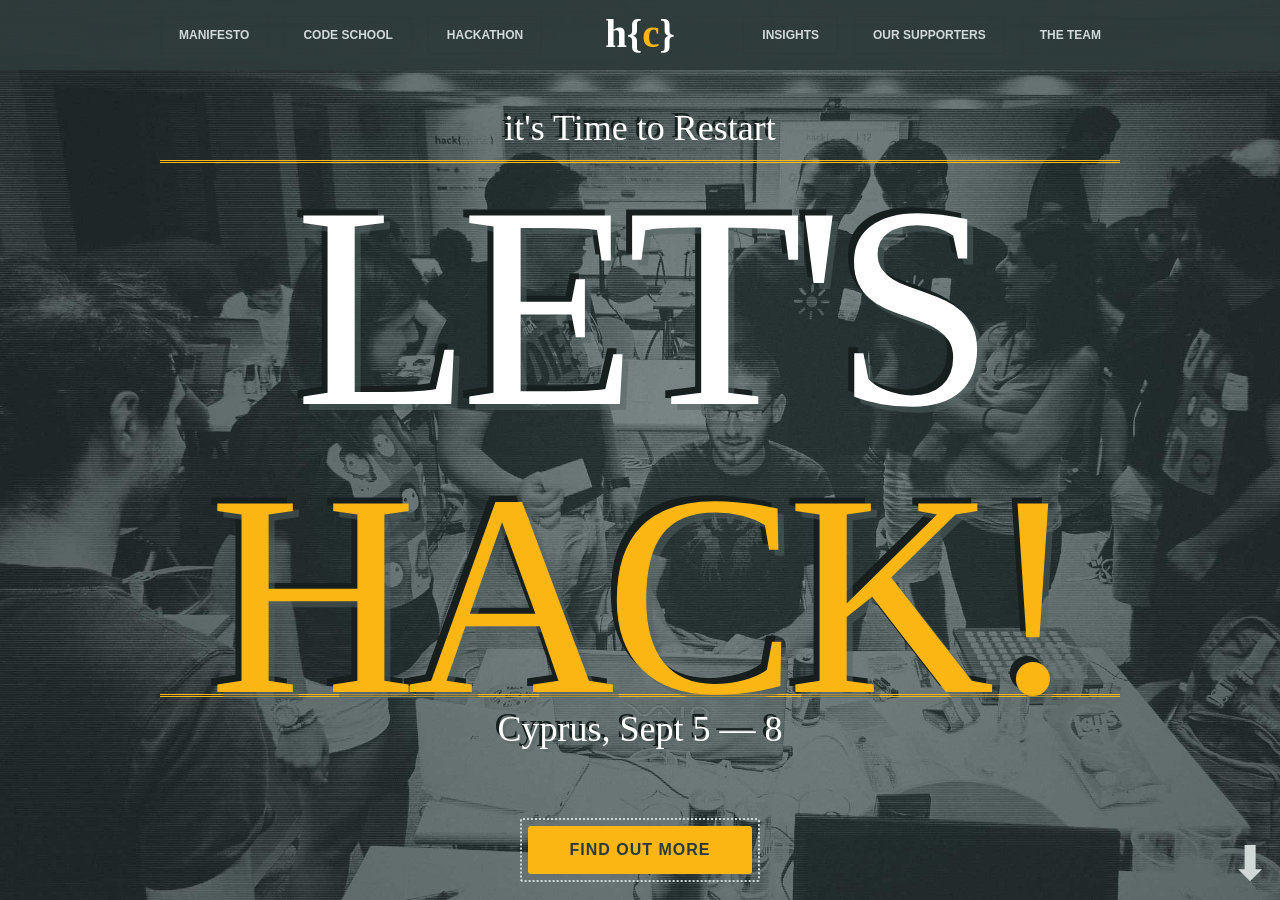
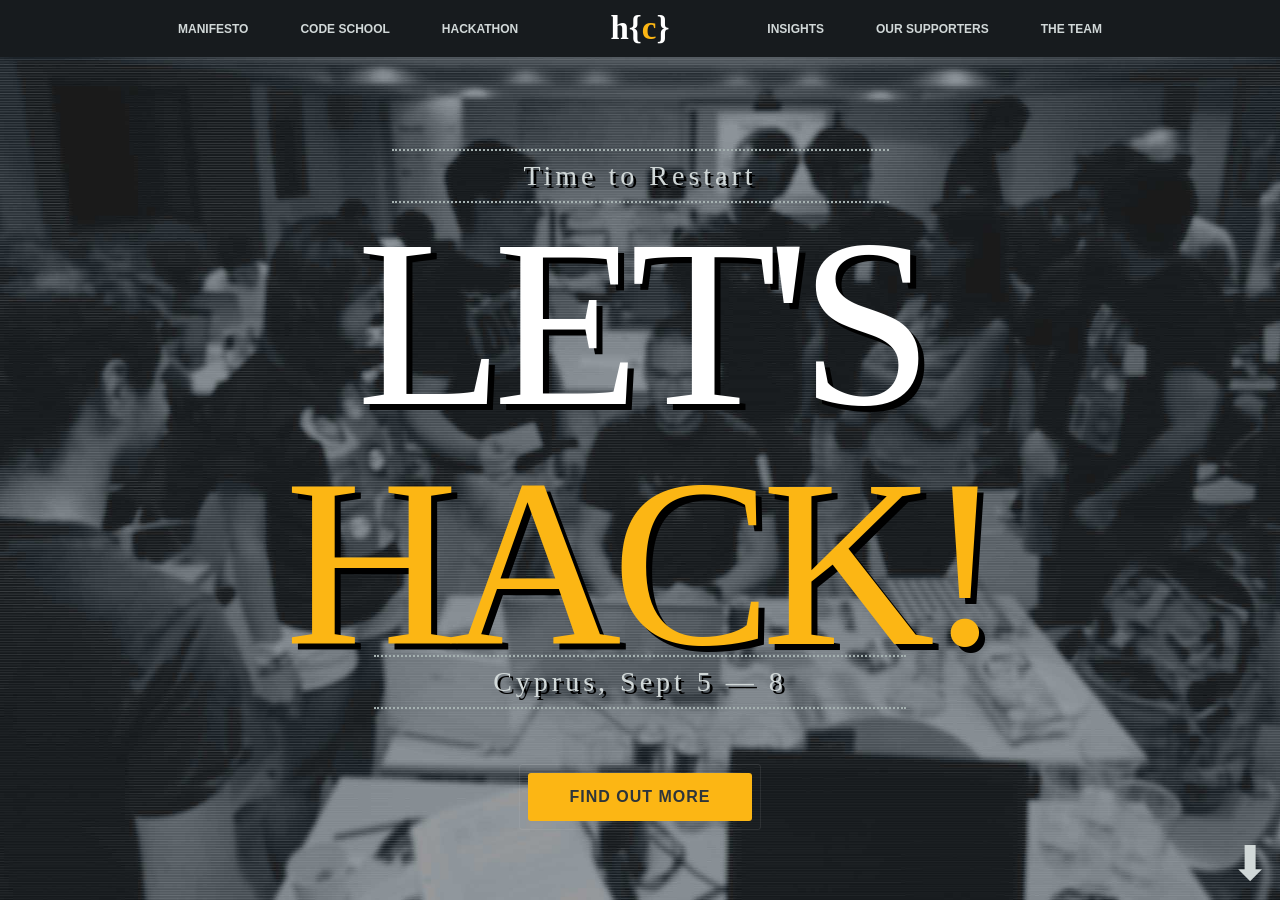
Before and after one commit to hackcyprus/2013, a Jekyll site: the page built from index.html, in a window 1280 px wide and 900 px high. Built offline with Jekyll 4.4.1, drawn with Linux system fonts in a browser that asks for light colours; nearby versions of some CDN libraries; some web fonts are replaced; comment, search, counter and statistics services are not loaded; some of the changed text lies outside the part shown.

Commit message:
new header styling

```diff
--- a/_includes/_hackathon.html
+++ b/_includes/_hackathon.html
@@ -2,9 +2,9 @@
   <div class="container">
     <div class="content">
       <h1>Hackathon</h1>
-      <h2>Friday, September 8th</h2>
+      <h2> Friday &mdash; Saturday, 6th &mdash; 7th</h2>
       <p>
-        Hack Cyprus was created by CEL, with a clear ambition in mind — putting Cyprus on the technology map. We think Cyprus is able to attract and produce world-class technologists, and we envision Cyprus being a startup hub in Europe and the world.
+        Your favourite hackathon is back. Join 80+ creative developers, designers and ideators for 30 hours of hacking on awesome things – web, mobile, hardware, anything goes. You can come with a team or find a team on the day. The winners will get great prizes and the chance to present their projects at Insights, in front of an eclectic audience. We're also planning a surprise for this year, so stay tuned!
       </p>
 
       <button data-target="#hackathon-eb" role="button" class="btn primary" data-toggle="modal"><span>Free tickets</span></button>
--- a/_includes/_insights.html
+++ b/_includes/_insights.html
@@ -2,9 +2,9 @@
   <div class="container">
     <div class="content">
       <h1>Insights</h1>
-      <h2>Saturday, September 8th</h2>
+      <h2>Sunday, September 8th</h2>
       <p>
-        Hack Cyprus was created by CEL, with a clear ambition in mind — putting Cyprus on the technology map. We think Cyprus is able to attract and produce world-class technologists, and we envision Cyprus being a startup hub in Europe and the world.
+        Whether you are a developer, designer, entrepreneur, marketeer or just plain curious, Insights will have something for you. We have invited a stellar lineup of speakers from Cyprus, Greece and the UK to share their experiences, successes and failures in starting and growing technology startups, building teams and raising capital. Spanning from 10:00 until 16:00, the event will feature an array of talks, presentations and panels, sure to inspire, energise and educate you.
       </p>
 
 
--- a/_includes/_intro.html
+++ b/_includes/_intro.html
@@ -1,11 +1,11 @@
 <article class="slide centered" id="intro">
   <div class="container">
-    <div class="big-un">
+ <!--    <div class="big-un">
     <img src="/images/header-bg.jpg" class="full-bleed">
-    </div>
+    </div> -->
     <div class="content">
       <div id="word-art">
-        <span id="time">it's Time to Restart</span>
+        <span id="time">Time to Restart</span>
         <h1 id="hack">Let's <span>Hack!</span></h1>
         <span id="date">Cyprus, Sept 5 &mdash; 8</span>
       </div>
--- a/_includes/_junior.html
+++ b/_includes/_junior.html
@@ -1,10 +1,10 @@
 <article class="slide" id="junior">
   <div class="container">
     <div class="content">
-      <h1>Codeschool</h1>
-      <h2>Thursday, September 8th</h2>
+      <h1>Youth Day</h1>
+      <h2>Thursday, September 5th</h2>
       <p>
-        Hack Cyprus was created by CEL, with a clear ambition in mind — putting Cyprus on the technology map. We think Cyprus is able to attract and produce world-class technologists, and we envision Cyprus being a startup hub in Europe and the world.
+        The Youth Day is dedicated to the next generation of great Cypriot technologists. We will be hosting a variety of fast-paced workshops for students aged 13-19 who are interested in programming and would like to learn more about the exciting world of web and mobile development.
       </p>
 
       <button data-target="#junior-eb" role="button" class="btn mono inverse" data-toggle="modal"><span>Free tickets</span></button>
--- a/_less/base/colors.less
+++ b/_less/base/colors.less
@@ -10,7 +10,7 @@
 @secondary-40:     #44dae3;
 @secondary-20:     #85f8ff;
 
-@mono:             #2e3a3a;
+@mono:             #2E353A;
 @mono-80:          #556363;
 @mono-60:          #7c8a8b;
 @mono-40:          #a6b2b1;
--- a/_less/objects/intro.less
+++ b/_less/objects/intro.less
@@ -2,6 +2,8 @@
   position: relative;
   overflow: hidden;
   background: @mono;
+  background-image: url(/images/header-bg.jpg);
+  background-size: cover;
 
   .content {
     width: 100%;
--- a/_less/objects/logo.less
+++ b/_less/objects/logo.less
@@ -6,15 +6,16 @@ a#logo {
   left: 50%;
   margin-left: -6em;
   display: block;
-  top: 1.125em;
+  top: 1em;
   padding: 0;
   text-align: center;
   .serif;
   &:hover {
     border: 0;
+    background: none;
   }
   h1 {
-    font-size: 3.25em;
+    font-size: 2.75em;
     color: #fff;
     font-weight: 600;
     b {
--- a/_less/objects/slide.less
+++ b/_less/objects/slide.less
@@ -1,6 +1,7 @@
 .slide {
   position: relative;
   background: #ffffff;
+  // padding: 8em 0;
 
   .next {
     display: block;
--- a/css/hackcyprus-2013.css
+++ b/css/hackcyprus-2013.css
@@ -184,7 +184,7 @@ textarea {
   margin: 0 auto;
 }
 body {
-  background: #2e3a3a;
+  background: #2e353a;
 }
 @font-face {
   font-family: 'deming';
@@ -209,7 +209,7 @@ body {
 body {
   font-size: 16px;
   font-family: "adelle", serif;
-  color: #2e3a3a;
+  color: #2e353a;
 }
 h1 {
   font-size: 3.25em;
@@ -240,7 +240,7 @@ a {
   font-family: "adelle-sans", sans-serif;
   font-weight: 600;
   text-decoration: none;
-  color: #2e3a3a;
+  color: #2e353a;
   padding: 1em 2em;
   text-align: center;
   position: relative;
@@ -260,52 +260,48 @@ a {
   content: " ";
   display: block;
   position: absolute;
-  left: -8px;
-  right: -8px;
-  top: -8px;
-  bottom: -8px;
-  border: 2px dotted #d1d8d8;
+  left: -9px;
+  right: -9px;
+  top: -9px;
+  bottom: -9px;
+  border: 1px solid rgba(209, 216, 216, 0.1);
   z-index: 1;
   -webkit-border-radius: 3px;
   -moz-border-radius: 3px;
   border-radius: 3px;
 }
 .btn:hover:after {
-  top: -10px;
-  right: -10px;
-  bottom: -10px;
-  left: -10px;
+  border: 1px solid rgba(209, 216, 216, 0.2);
 }
 .btn.primary {
   background: #fcb614;
   color: #fef0d0;
 }
 .btn.primary:hover {
-  color: #2e3a3a;
+  color: #2e353a;
 }
 .btn.secondary {
   background: #1bb1ba;
   color: #85f8ff;
 }
 .btn.mono {
-  background: #2e3a3a;
+  background: #2e353a;
   color: #d1d8d8;
 }
 .btn.inverse:after {
-  border-color: #2e3a3a;
+  border-color: #2e353a;
 }
 .btn.inverse:hover {
   color: #ffffff;
 }
 #site-nav {
-  position: fixed;
+  position: absolute;
   top: 0;
   left: 0;
   right: 0;
   z-index: 99999;
-  background: rgba(46, 58, 58, 0.95);
+  background: #171b1e;
   zoom: 1;
-  padding: 1em 0;
 }
 #site-nav:before,
 #site-nav:after {
@@ -347,18 +343,16 @@ a {
   color: #d1d8d8;
   text-transform: uppercase;
   font-size: 0.75em;
-  border: 1px solid #2e3a3a;
+  line-height: 1;
+  border: 0;
   display: block;
-  padding: 1em 1.5em;
+  padding: 1.875em 1.5em;
   font-weight: 600;
   -webkit-font-smoothing: antialiased;
-  -webkit-border-radius: 3px;
-  -moz-border-radius: 3px;
-  border-radius: 3px;
 }
 #site-nav a:hover {
-  border-color: #a6b2b1;
-  border-style: dotted;
+  background: #1e2326;
+  color: #fcb614;
 }
 #site-nav li.selected a {
   border-color: #ffffff;
@@ -375,16 +369,17 @@ a#logo {
   left: 50%;
   margin-left: -6em;
   display: block;
-  top: 1.125em;
+  top: 1em;
   padding: 0;
   text-align: center;
   font-family: "adelle", serif;
 }
 a#logo:hover {
   border: 0;
+  background: none;
 }
 a#logo h1 {
-  font-size: 3.25em;
+  font-size: 2.75em;
   color: #fff;
   font-weight: 600;
 }
@@ -426,14 +421,16 @@ a#logo h1 b {
 #intro {
   position: relative;
   overflow: hidden;
-  background: #2e3a3a;
+  background: #2e353a;
+  background-image: url(/images/header-bg.jpg);
+  background-size: cover;
 }
 #intro .content {
   width: 100%;
 }
 #intro .btn {
   width: 10em;
-  color: #2e3a3a;
+  color: #2e353a;
 }
 #intro .btn:hover {
   color: #fff;
@@ -459,26 +456,31 @@ a#logo h1 b {
 #word-art #date {
   display: block;
   font-family: "deming";
-  font-size: 2.25em;
-  color: #fff;
+  font-size: 1.75em;
+  color: #d1d8d8;
   -webkit-font-smoothing: antialiased;
-  text-shadow: 3px 3px 0px rgba(85, 99, 99, 0.5), -3px -3px 0px #171e1e;
+  text-shadow: 3px 3px 0px #000000;
   line-height: 0.8;
   padding: 0.5em 0 0.5em 0;
+  letter-spacing: 4px;
+  border-top: 2px dotted #a6b2b1;
+  border-bottom: 2px dotted #a6b2b1;
 }
 #word-art #time {
-  border-bottom: 3px double #fcb614;
+  width: 17.75em;
+  margin: 0 auto;
 }
 #word-art #date {
-  border-top: 3px double #fcb614;
-  margin-top: -1.25em;
+  width: 19em;
+  margin: 0 auto;
+  margin-top: -1em;
 }
 #word-art #hack {
   font-family: "sullivan";
   text-transform: uppercase;
-  font-size: 18em;
+  font-size: 15em;
   font-weight: normal;
-  text-shadow: 6px 6px 0px rgba(85, 99, 99, 0.5), -6px -6px 0px #171e1e;
+  text-shadow: 6px 6px 0px #000000;
   -webkit-font-smoothing: antialiased;
   margin: 0;
   line-height: 1;
@@ -502,7 +504,7 @@ a#logo h1 b {
   background: #f9f9f9;
 }
 #insights {
-  background: #171e1e;
+  background: #171b1e;
 }
 #insights h1,
 #insights h2,
@@ -548,7 +550,7 @@ a#logo h1 b {
 #team #people .person h1 {
   font-size: 1.25em;
   font-weight: 600;
-  color: #2e3a3a;
+  color: #2e353a;
 }
 #team #people .person p {
   font-style: italic;
@@ -653,14 +655,14 @@ a#logo h1 b {
   font-size: 2em;
   font-weight: bold;
   line-height: 0.6;
-  color: #2e3a3a;
+  color: #2e353a;
   text-shadow: 0 1px 0 #ffffff;
   opacity: 0.2;
   filter: alpha(opacity=20);
 }
 .close:hover,
 .close:focus {
-  color: #2e3a3a;
+  color: #2e353a;
   text-decoration: none;
   cursor: pointer;
   opacity: 0.4;
@@ -680,7 +682,7 @@ button.close {
   bottom: 0;
   left: 0;
   z-index: 9998;
-  background-color: #2e3a3a;
+  background-color: #2e353a;
 }
 .modal-backdrop.fade {
   opacity: 0;
@@ -737,13 +739,13 @@ button.close {
   font-size: 1.5em;
   margin: 0.25em 0 1.5em 0;
   text-align: center;
-  color: #2e3a3a !important;
+  color: #2e353a !important;
 }
 .modal-body h1 b {
   font-weight: 600;
   border-bottom: 3px solid #fcb614;
   display: inline-block;
-  color: #2e3a3a;
+  color: #2e353a;
 }
 .modal-form {
   margin-bottom: 0;
@@ -757,9 +759,9 @@ button.close {
   -webkit-border-radius: 0 0 6px 6px;
   -moz-border-radius: 0 0 6px 6px;
   border-radius: 0 0 6px 6px;
-  -webkit-box-shadow: inset 0 1px 0 #2e3a3a;
-  -moz-box-shadow: inset 0 1px 0 #2e3a3a;
-  box-shadow: inset 0 1px 0 #2e3a3a;
+  -webkit-box-shadow: inset 0 1px 0 #2e353a;
+  -moz-box-shadow: inset 0 1px 0 #2e353a;
+  box-shadow: inset 0 1px 0 #2e353a;
   zoom: 1;
 }
 .modal-footer:before,
```
Also changed, not shown: _less/base/inputs.less (+6 -9 lines), _less/objects/nav.less (+12 -8 lines), _less/objects/word-art.less (+13 -8 lines), images/header-bg.jpg.
